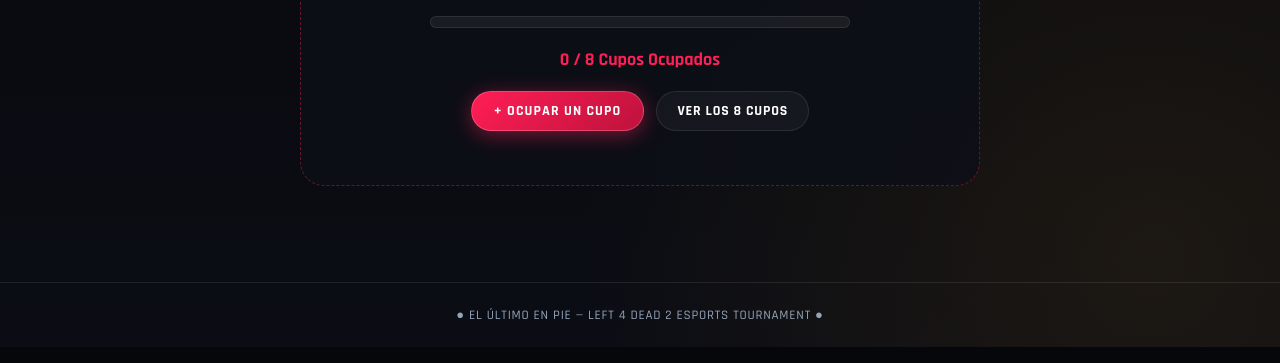
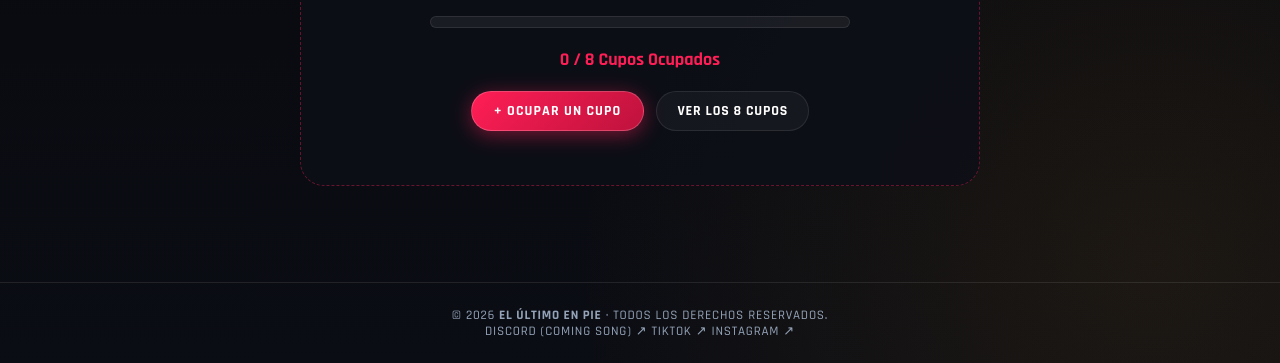
Before and after one commit to PandaHye/el-ultimo-en-pie, a website: page bracket.html in a window 1280 px wide. Shown: the part 618-981 px from the top of the page. Drawn offline with Linux system fonts and the light colour scheme; no server answers.

Commit message:
Add footer section with social media links
Added footer with social media links and copyright notice.

```diff
--- a/bracket.html
+++ b/bracket.html
@@ -184,7 +184,23 @@
 </main>
 
 <footer>
-  ● <span class="dyn-title">EL ÚLTIMO EN PIE</span> — Left 4 Dead 2 Esports Tournament ●
+  <div class="footer-inner">
+    <div class="footer-copy">
+      © 2026 <strong class="dyn-title">EL ÚLTIMO EN PIE</strong> · Todos los derechos reservados.
+    </div>
+
+    <div class="footer-socials" aria-label="Redes sociales">
+      <a href="https://discord.gg/tu-invitacion" target="_blank" rel="noreferrer" class="social-pill">
+        Discord (Coming Song) ↗
+      </a>
+      <a href="https://www.tiktok.com/@PandaHye" target="_blank" rel="noreferrer" class="social-pill">
+        TikTok ↗
+      </a>
+      <a href="https://www.instagram.com/pandahye/" target="_blank" rel="noreferrer" class="social-pill">
+        Instagram ↗
+      </a>
+    </div>
+  </div>
 </footer>
 
 <script src="app.js"></script>
```
